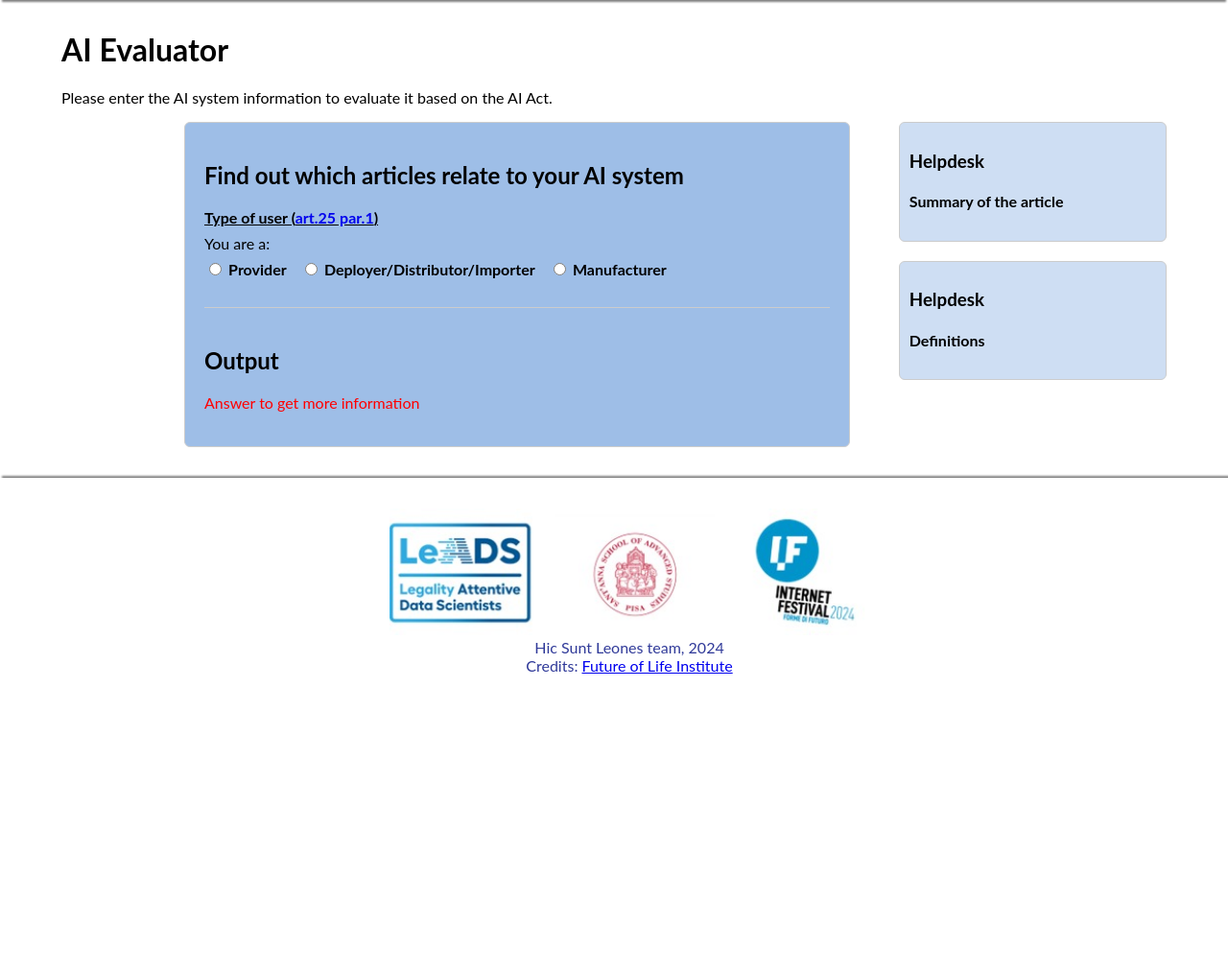
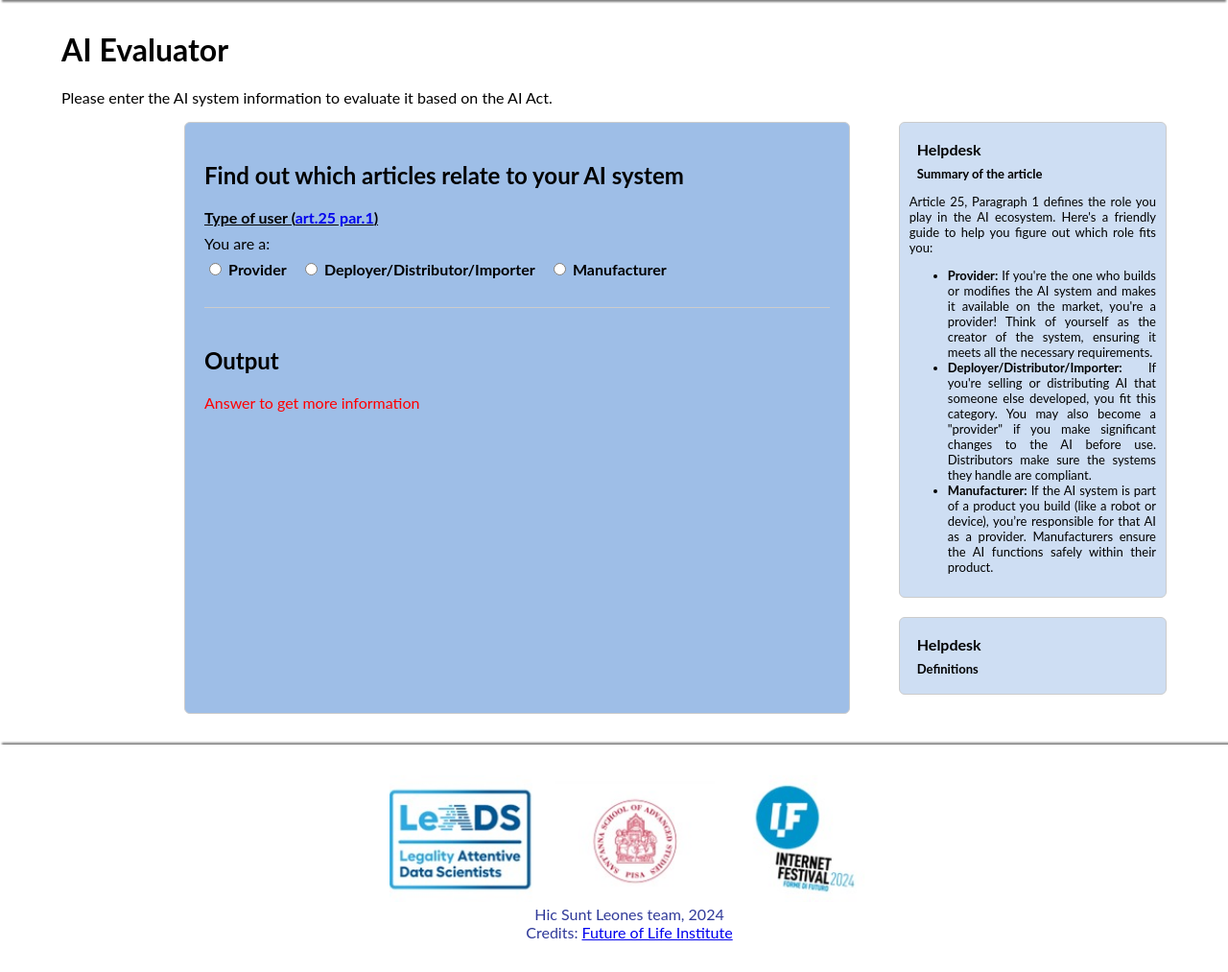
Before and after one commit to Francesco-Barcherini/aicompass, a Flask app: page /ai-evaluator in a window 1280 px wide; the page is wider, and only the part inside the window is pictured. Shown: the part 96-1109 px from the top of that part at 96% size. Before the commit the page ends 798 px from the top of that part, so only its background shows below. Run offline with Flask 3, Linux system fonts and the light colour scheme.

Commit message:
add: text of summaries and defs

```diff
--- a/static/js/form.js
+++ b/static/js/form.js
@@ -2,6 +2,133 @@
 
 let q_entity, q_trademark, q_usedEU, q_safety, q_annex1A, q_marketyourname, q_prohibited, q_excluded2, q_generalpurpose, q_annex1B, q_annex1A_safety, q_annex3, q_interact, q_mediacontent, q_established;
 let result;
+let summary, definitions;
+
+let DEFAULT_SUMMARY = "";
+
+let summaries = {
+    "q_entity": " \
+        <p> Article 25, Paragraph 1 defines the role you play in the AI ecosystem. Here's a friendly guide to help you figure out which role fits you:</p> \
+        <ul> \
+            <li><strong>Provider:</strong> If you're the one who builds or modifies the AI system and makes it available on the market, you're a provider! Think of yourself as the creator of the system, ensuring it meets all the necessary requirements.</li> \
+            <li><strong>Deployer/Distributor/Importer:</strong> If you're selling or distributing AI that someone else developed, you fit this category. You may also become a \"provider\" if you make significant changes to the AI before use. Distributors make sure the systems they handle are compliant.</li> \
+            <li><strong>Manufacturer:</strong> If the AI system is part of a product you build (like a robot or device), you’re responsible for that AI as a provider. Manufacturers ensure the AI functions safely within their product.</li> \
+        </ul> \
+        ",
+"q_usedEU": "<p> Article 2 helps you understand if your AI system falls under the EU AI Act. The key question here is whether your AI system is used within the European Union. Here’s what to consider:</p> \
+<ul> \
+  <li><strong>Yes:</strong> If your AI system is being used in the EU or its output is being accessed in the EU, it means the system is subject to EU rules. Even if you're based outside the EU, if your system affects users or processes within the EU, you need to comply with the EU AI Act.</li> \
+    <li><strong>No:</strong> If your AI system is not used in the EU and doesn't interact with any processes or users within the EU, the Act might not apply to you.</li> \
+</ul> \
+<p>Check the details in <a href='http://aicompass.barchero.it/article/2'>Article 2</a>.</p> \
+",
+"q_prohibited": "<p> Article 5 outlines certain AI systems that are outright prohibited in the EU because they are considered too risky. Let’s break it down:</p> \
+<ul> \
+  <li><strong>Subliminal Manipulation:</strong> If your AI uses hidden techniques to influence people’s decisions in harmful ways without them realizing it, it’s banned.</li> \
+    <li><strong>Exploitation of Vulnerabilities:</strong> AI systems that take advantage of people’s vulnerabilities (like age or disability) to cause harm are not allowed.</li> \
+    <li><strong>Social Scoring:</strong> Systems that give people scores based on their social behavior, leading to unfair treatment in different contexts, are prohibited.</li> \
+    <li><strong>Real-time Biometric Identification in Public Spaces:</strong> AI systems used for real-time facial recognition in public spaces for law enforcement are banned, with very limited exceptions.</li> \
+</ul> \
+<p>If your AI system falls into one of these categories, it’s considered prohibited. For more details, visit <a href='http://aicompass.barchero.it/article/5'>Article 5</a>.</p> \
+",
+"q_excluded2": "<p>Article 5 outlines certain AI systems that are outright prohibited in the EU because they are considered too risky. Let’s break it down:</p> \
+<ul> \
+  <li><strong>Subliminal Manipulation:</strong> If your AI uses hidden techniques to influence people’s decisions in harmful ways without them realizing it, it’s banned.</li> \
+    <li><strong>Exploitation of Vulnerabilities:</strong> AI systems that take advantage of people’s vulnerabilities (like age or disability) to cause harm are not allowed.</li> \
+    <li><strong>Social Scoring:</strong> Systems that give people scores based on their social behavior, leading to unfair treatment in different contexts, are prohibited.</li> \
+    <li><strong>Real-time Biometric Identification in Public Spaces:</strong> AI systems used for real-time facial recognition in public spaces for law enforcement are banned, with very limited exceptions.</li> \
+</ul> \
+<p>If your AI system falls into one of these categories, it’s considered prohibited. For more details, visit <a href='http://aicompass.barchero.it/article/5'>Article 5</a>.</p> \
+",
+"q_generalpurpose": "<p>Article 51 defines general-purpose AI models as systems capable of performing a wide range of distinct tasks, often used in various downstream applications. Let’s break it down:</p> \
+<ul> \
+  <li><strong>General-purpose AI:</strong> If your AI model is designed to be flexible and perform many tasks across different applications (like generating text, images, or performing multiple functions), it’s considered a general-purpose AI model.</li> \
+    <li><strong>Systemic risk:</strong> If your general-purpose AI model has significant capabilities (measured by high computational power or its impact on many users), it may be classified as one with systemic risk, meaning stricter rules apply to it.</li> \
+</ul> \
+<p>Check the details in <a href='http://aicompass.barchero.it/article/51'>Article 51</a>.</p> \
+",
+"q_annex1B": "<p>Annex I, Section B lists specific products that are considered high-risk or safety components of high-risk AI systems. To check if your AI system falls into this category, ask yourself:</p> \
+<ul> \
+  <li><strong>Product with a safety function:</strong> Is your AI system used as part of a product that is responsible for a safety-critical function? For example, AI systems controlling autonomous vehicles or medical devices would likely be included here.</li> \
+    <li><strong>Component of a safety-critical product:</strong> If your AI system is a key component of a product whose malfunction could pose a risk to safety, it falls under this section.</li> \
+</ul> \
+<p>If this describes your AI system, it may be subject to the specific obligations outlined in the AI Act. You can refer to <a href='http://aicompass.barchero.it/annex/I'>Annex I Section B</a> for more details.</p> \
+",
+"q_annex1A": "<p>Annex I, Section A of the AI Act lists specific types of products or safety components that are considered high-risk. Here’s how you can tell if your AI system falls into this category:</p> \
+<ul> \
+  <li><strong>Safety-Critical Product:</strong> Does your AI system control or act as a critical safety component of a product? For example, AI used in systems like medical devices or automated vehicles may be listed here.</li> \
+    <li><strong>Key Safety Component:</strong> If your AI system is essential to the safe functioning of a product, meaning its malfunction could pose a risk to people or property, it likely fits into Annex I, Section A.</li> \
+</ul> \
+<p>If this applies to your system, specific rules and compliance checks will be necessary. You can check the full list in <a href='http://aicompass.barchero.it/annex/I'>Annex I Section A</a>.</p> \
+",
+"q_interact": "<p>Article 50, Paragraph 1 of the AI Act requires that AI systems interacting with humans must make it clear to people that they are dealing with an AI system. Here’s what you should know:</p> \
+<ul> \
+  <li><strong>Interaction with Humans:</strong> If your AI system interacts directly with people (e.g., chatbots, virtual assistants), it needs to be designed so that users understand they are communicating with an AI system.</li> \
+    <li><strong>Transparency Requirement:</strong> The goal is to ensure transparency so that users are informed about the nature of the interaction unless it’s already obvious.</li> \
+</ul> \
+<p>If this applies to your system, be sure to follow these transparency guidelines. You can learn more in <a href='http://aicompass.barchero.it/article/50'>Article 50</a>.</p> \
+",
+"q_mediacontent": "<p>Article 50, Paragraphs 2 and 4 cover AI systems that generate synthetic content such as audio, images, videos, or text. Here's how to tell if your system fits:</p> \
+<ul> \
+  <li><strong>Yes:</strong> If your AI system generates or manipulates media content (like text, audio, or deepfakes), it must clearly indicate that the content has been artificially created. This helps people understand that what they are seeing or hearing is AI-generated.</li> \
+    <li><strong>No:</strong> If your system does not generate such content, or if it’s only providing assistive functions that do not substantially alter the input, then these rules don’t apply.</li> \
+</ul> \
+<p>If your AI system generates media, be sure to follow the rules on transparency. You can find more information in <a href='http://aicompass.barchero.it/article/50'>Article 50</a>.</p> \
+",
+"q_marketyourname": "<p>Article 25, Paragraph 1 requires that if you make changes to the name, trademark, purpose, or any substantial attribute of an AI system, you may be considered a \"provider\" under the AI Act. Here’s what to think about:</p> \
+<ul> \
+  <li><strong>Change of Name/Trademark:</strong> If you have rebranded or placed your own name or trademark on the system, you may now be responsible for compliance as if you were the original provider.</li> \
+    <li><strong>Change of Purpose:</strong> If you’ve altered the intended use of the AI system (e.g., using it in a new field or context), it could mean you need to undergo a new conformity assessment.</li> \
+    <li><strong>Substantial Modification:</strong> If you’ve made significant changes to the system’s core functions, like updating its operating system or altering how it performs, it might require new regulatory review.</li> \
+</ul> \
+<p>For more information, refer to <a href='http://aicompass.barchero.it/article/25'>Article 25</a>.</p> \
+",
+"q_established": "<p>Article 2 asks whether your business or operations are established within the European Union. Here’s how to assess your situation:</p> \
+<ul> \
+  <li><strong>Yes:</strong> If your company is based or operates within the EU, or if your AI system is used by people or organizations within the EU, then the EU AI Act applies to you. This is true even if your headquarters are located outside the EU but you serve EU users.</li> \
+    <li><strong>No:</strong> If your company does not operate in the EU and your AI system is not used in the EU, you are not subject to the EU AI Act.</li> \
+</ul> \
+<p>For more details, refer to <a href='http://aicompass.barchero.it/article/2'>Article 2</a>.</p> \
+",
+"q_trademark": "",
+"q_safety": "",
+"q_annex1A_safety": "",
+"q_annex3": "",
+};
+
+let defs = {
+    "Provider": "Who developes an AI system or has an AI system developed and puts it on the market under its name or trademark",
+    "Deployer": "Who uses an AI system in course of a professional activity",
+    "Distributor": "Who makes an AI system available on the market on behalf of its producer",
+    "Importer": "Who places on the market an AI system developed outside the EU",
+    "Trademark": "Name or symbol that a company uses on its products and that cannot legally be used by another company.",
+    "Substantial modification": "A change to AI system that affects its initial purpose or its main inital characteristics",
+    "General purpose AI model": "An AI model that is capable of accomplishing a wide range of tasks",
+    "Risk": "The combination of the probability of an occurrence of harm and the severity of that harm",
+    "Training data": "Data used to increase the skills of an AI system",
+    "Biometric data": "Personal data concerning the physical, physiological or behavioural characteristics of a natural person ",
+    "Biometric identification": "Comparison between the biometric data of an individual anf the biometric data stored in a database",
+    "Deep fake": "A content that resembles existing persons, objects, places, entities or events and would falsely appear to a person to be authentic or truthful",
+    "Safety component": "Component that assures the safety of a product or of an AI system or the safety of its users",
+};
+
+let QuestionToArticle = {
+    "q_entity": "/article/25",
+    "q_trademark": "/article/25",
+    "q_usedEU": "/article/2",
+    "q_safety": "/article/6",
+    "q_annex1A": "/annex/1",
+    "q_marketyourname": "/article/25",
+    "q_prohibited": "/article/5",
+    "q_excluded2": "/article/2",
+    "q_generalpurpose": "/article/51",
+    "q_annex1B": "/annex/1",
+    "q_annex1A_safety": "/annex/1",
+    "q_annex3": "/annex/3",
+    "q_interact": "/article/50",
+    "q_mediacontent": "/article/50",
+    "q_established": "/article/2",
+};
 
 function createForms() {
     q_entity = document.createElement('div');
@@ -805,11 +932,24 @@ function entity_change() {
     }
 }
 
+function set_helps(question) {
+    // remove innerHTML of .summary after h4
+    // append to .summary the summary correspondant to the question as InnerHTML
+
+    summary.innerHTML = " \
+        <h3>Helpdesk</h3> \
+        <h4>Summary of the article</h4> \
+        " + summaries[question];
+
+}
+
 
 function init() {
     createForms();
 
     result = document.getElementById('ai_evaluator_results');
+    summary = document.querySelector('.summary');
+    definitions = document.querySelector('.definitions');
 
     reset_result();
 
@@ -817,6 +957,7 @@ function init() {
 
     let form = document.querySelector('form');
     form.appendChild(q_entity);
+    set_helps('q_entity');
 }
 
 window.addEventListener('load', init);
--- a/templates/ai_evaluator.html
+++ b/templates/ai_evaluator.html
@@ -18,12 +18,10 @@
         <div class="summary box">
             <h3>Helpdesk</h3>
             <h4>Summary of the article</h4>
-            <p id="summary"></p>
         </div>
         <div class="definitions box">
             <h3>Helpdesk</h3>
             <h4>Definitions</h4>
-            <p id="definitions"></p>
         </div>
     </div>
 </div>
@@ -117,6 +115,21 @@
         padding: 10px;
         margin-bottom: 20px;
     }
+
+    .helps h3 {
+        font-size: medium;
+        margin: 0.5rem;
+    }
+
+    .helps h4 {
+        font-size: small;
+        margin: 0.5rem;
+    }
+
+    .helps {
+        font-size: small;
+        text-align: justify;
+    }
 </style>
 
 <script src="/static/js/form.js"></script>
```
